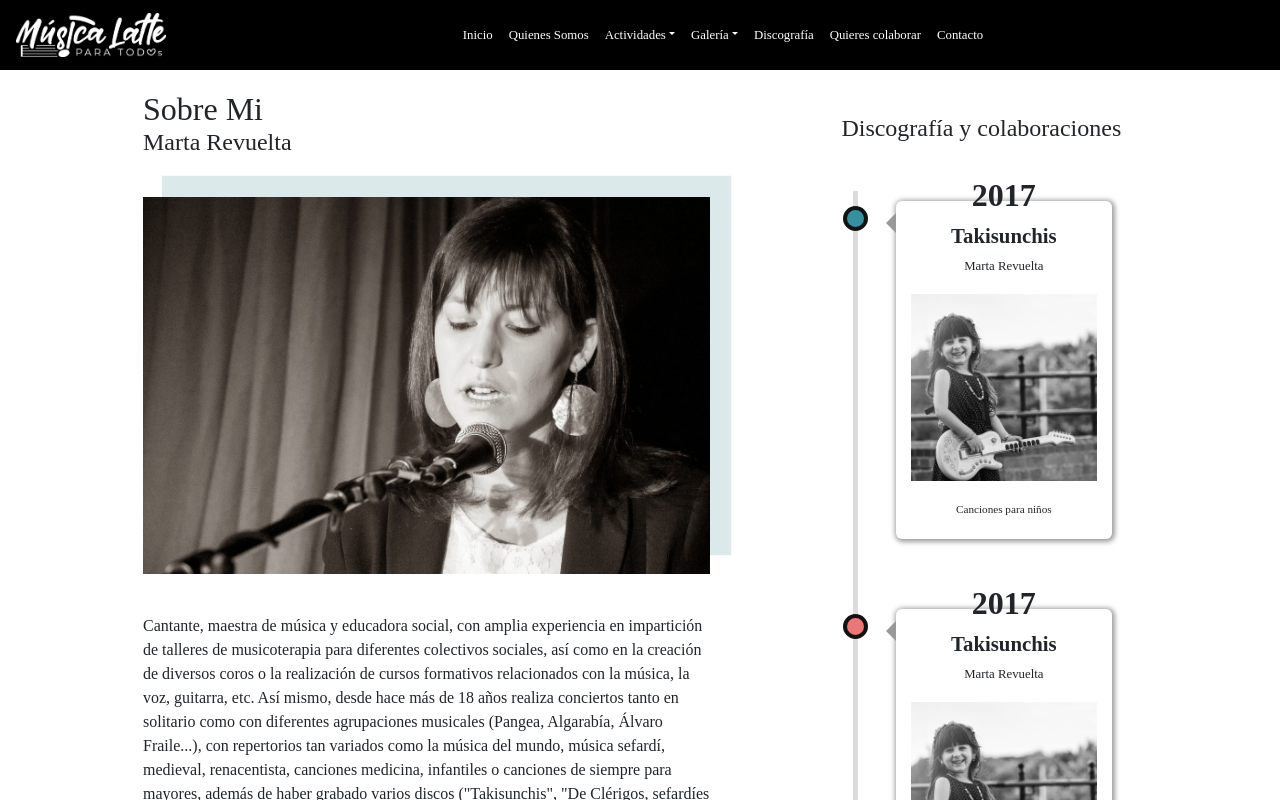
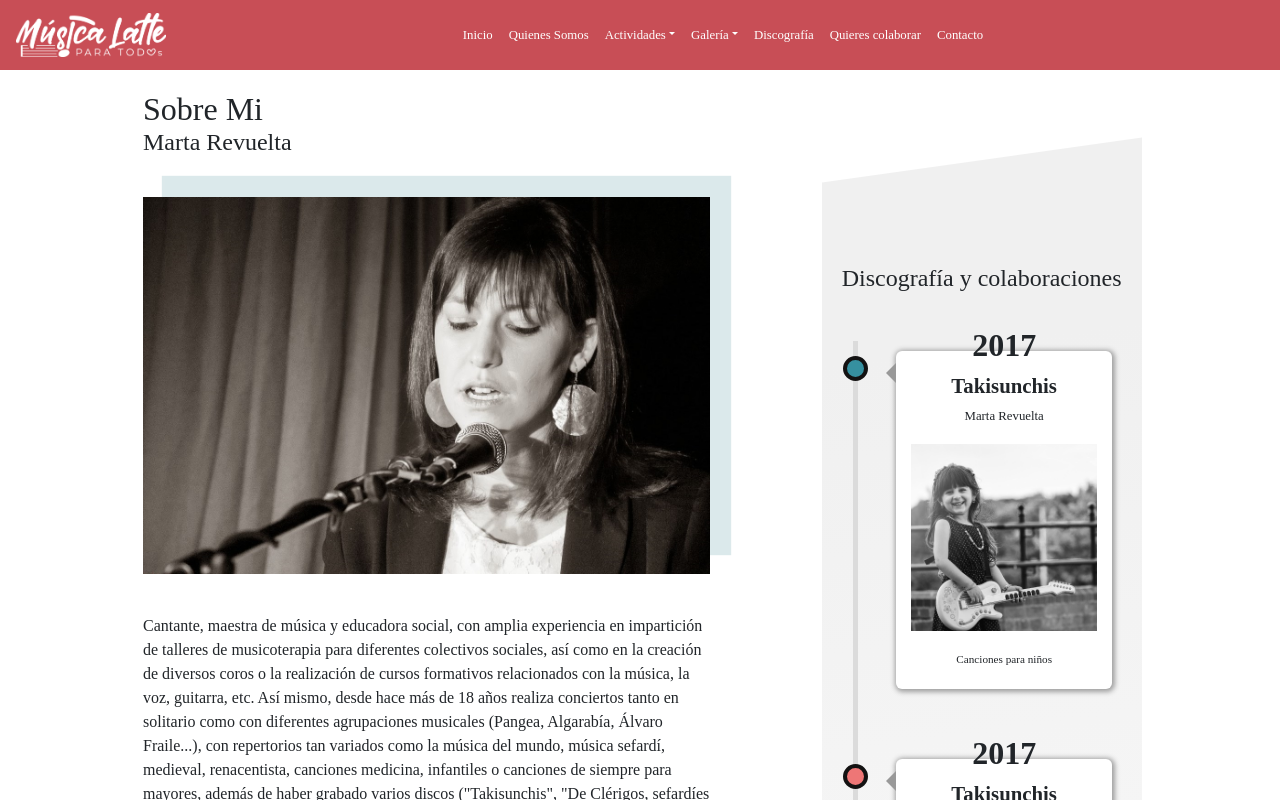
Before and after one commit to elenasacristan/m-latte, a React (Create React App) app in the folder frontend/: page / in a window 1280 px wide. Shown: the top 800 px of the page. Built offline with nearby package versions, Linux system fonts and the light colour scheme; a web font is replaced by a local one.

Commit message:
Add background to discografia and update navbar color

```diff
--- a/frontend/src/components/about/about.css
+++ b/frontend/src/components/about/about.css
@@ -8,9 +8,40 @@
     box-shadow: 20px -20px 1px 1px #23798429;
 }
 
+.discografia-container {
+    position: relative;
+    margin-top: 100px;
+    transform: skew(0deg, -8deg) translateY(-20px);
+}
+
+.discografia-container:before {
+    content: '';
+    position: absolute;
+    top: 0;
+    left: 50%;
+    transform: translateX(-50%);
+    height: 100%;
+    width: 100vw;
+    background-image: linear-gradient(rgb(240, 240, 240) 10%, rgb(255, 255, 255) 90%);
+}
+
+html {
+    overflow-x: hidden;
+}
+
 @media screen and (min-width: 700px) {
     .about {
         padding-top: 90px;
         width: 80%;
     }
 }
+
+@media screen and (min-width: 1200px) {
+    .discografia-container {
+        margin-top: 90px;
+    }
+
+    .discografia-container:before {
+        width: 25vw;
+    }
+}
--- a/frontend/src/components/about/about.js
+++ b/frontend/src/components/about/about.js
@@ -36,7 +36,7 @@ const About = () => {
             música inmersiva en personas con trastornos neurodegenerativos.
           </p>
         </div>
-        <div className="col-12 offset-xl-1 col-xl-4">
+        <div className="col-12 offset-xl-1 col-xl-4 discografia-container">
           <Discografia />
         </div>
       </div>
--- a/frontend/src/components/discografia/discografia.css
+++ b/frontend/src/components/discografia/discografia.css
@@ -1,4 +1,10 @@
 /* The actual timeline (the vertical ruler) */
+.discografia{
+    padding-top: 100px;
+    transform: skew(0deg, 8deg) translateY(-20px);
+
+}
+
 .timeline {
     position: relative;
     margin: 0 auto;
--- a/frontend/src/components/navbar/navbar.css
+++ b/frontend/src/components/navbar/navbar.css
@@ -1,5 +1,5 @@
 .navbar {
-    background-color: black;
+    background-color: #C84E56;
 }
 
 .navbar-brand img {
```
